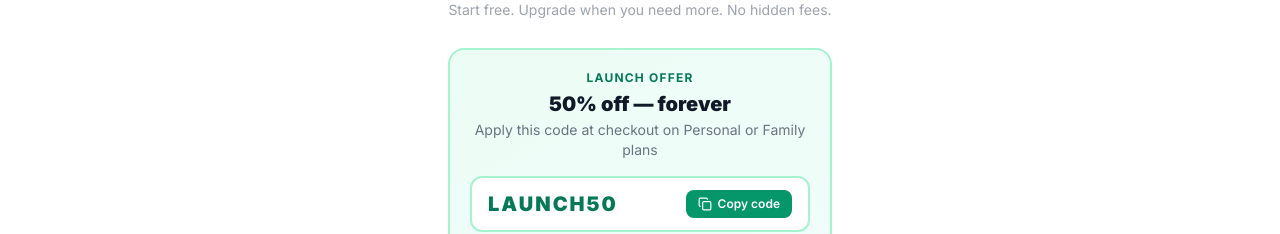
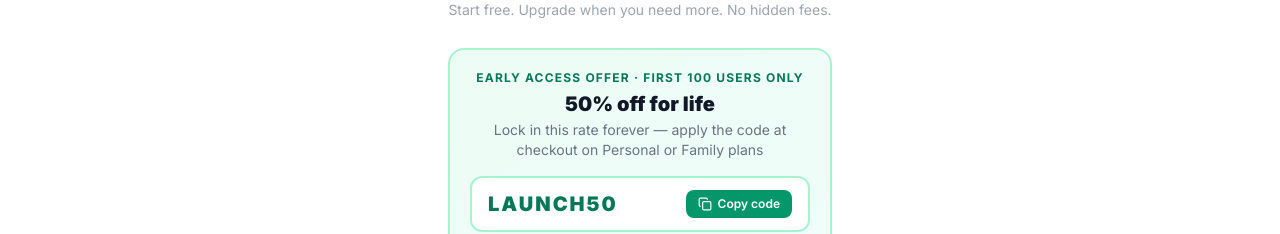
Before and after one commit to Medyra-Health/Medyra, a Next.js app: page /pricing in a window 1280 px wide. Shown: the part 169-403 px from the top of the page. Built offline with nearby package versions, Linux system fonts and the light colour scheme; no server answers.

Commit message:
Pricing: clarify LAUNCH50 coupon — first 100 users only, 50% off for life
Co-Authored-By: Claude Sonnet 4.6 <noreply@anthropic.com>

```diff
--- a/app/pricing/page.js
+++ b/app/pricing/page.js
@@ -290,9 +290,9 @@ export default function PricingPage() {
           {/* Coupon box — enter at Stripe checkout */}
           <div className="inline-block max-w-sm w-full">
             <div className="bg-gradient-to-br from-emerald-50 to-teal-50 border-2 border-emerald-200 rounded-2xl p-5 shadow-sm">
-              <p className="text-xs font-bold text-emerald-700 uppercase tracking-widest mb-1">Launch offer</p>
-              <p className="text-xl font-black text-gray-900 mb-0.5">50% off — forever</p>
-              <p className="text-sm text-gray-500 mb-4">Apply this code at checkout on Personal or Family plans</p>
+              <p className="text-xs font-bold text-emerald-700 uppercase tracking-widest mb-1">Early access offer · First 100 users only</p>
+              <p className="text-xl font-black text-gray-900 mb-0.5">50% off for life</p>
+              <p className="text-sm text-gray-500 mb-4">Lock in this rate forever — apply the code at checkout on Personal or Family plans</p>
               <button
                 onClick={copyCoupon}
                 className="w-full flex items-center justify-between bg-white border-2 border-emerald-200 hover:border-emerald-400 rounded-xl px-4 py-3 transition-all group"
```
